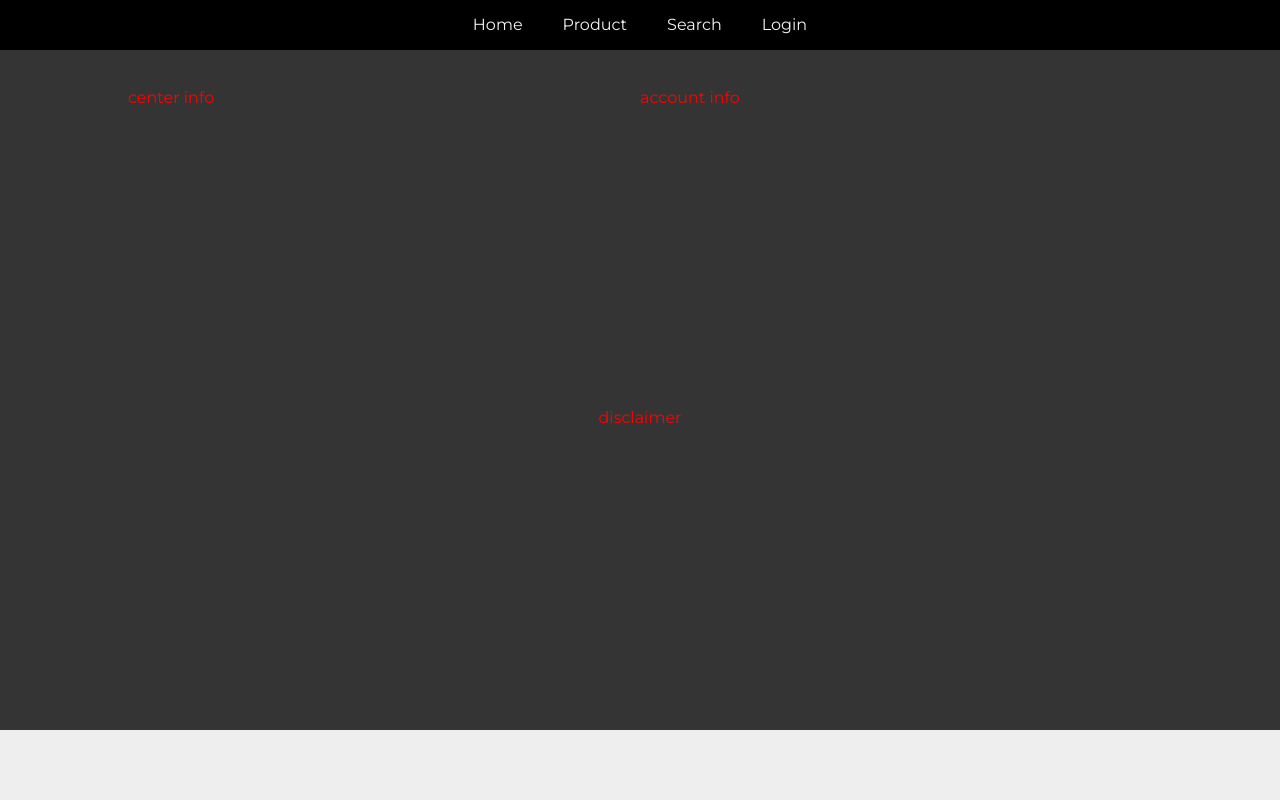
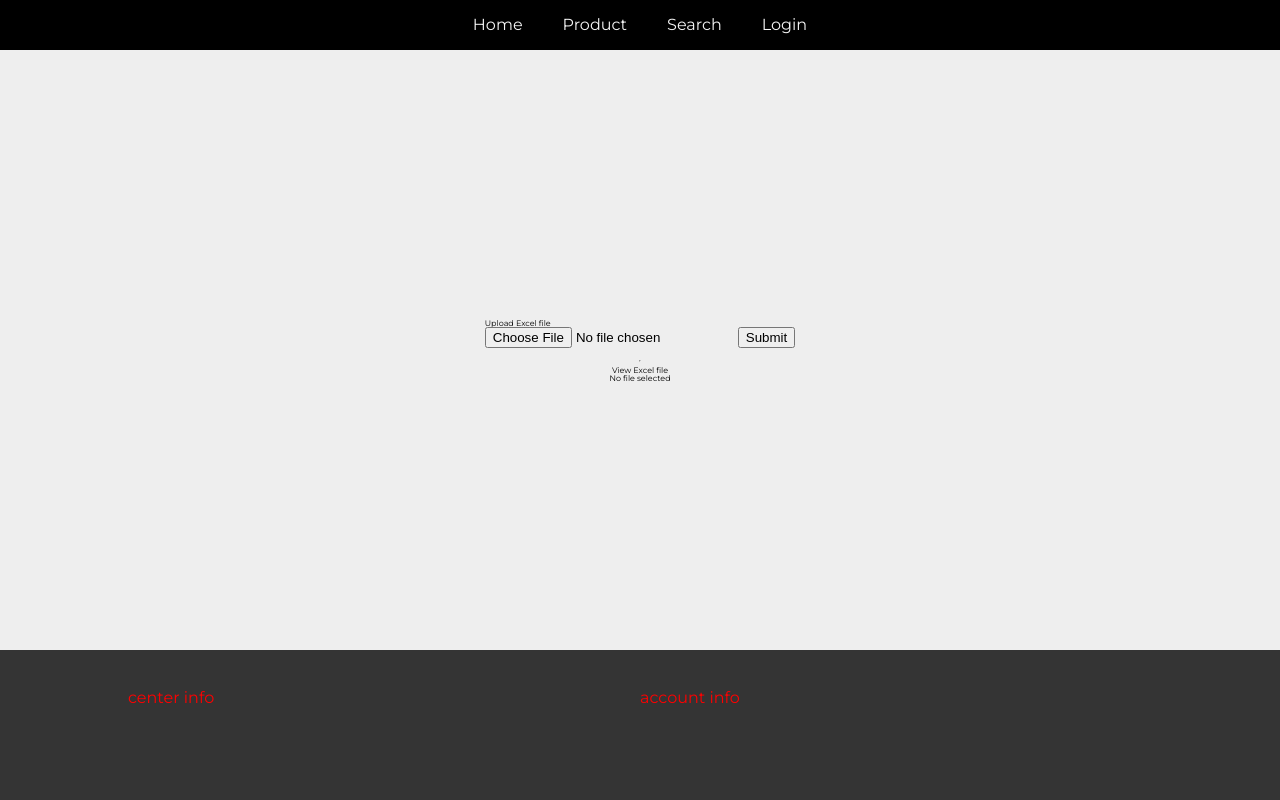
Before and after one commit to azerckid/reactjs-subpurchase, a React (Create React App) app: page /excel in a window 1280 px wide. Shown: the top 800 px of the page. Built offline with nearby package versions, Linux system fonts and the light colour scheme.

Commit message:
1. add excel import

```diff
--- a/package.json
+++ b/package.json
@@ -15,7 +15,8 @@
     "react-scripts": "5.0.1",
     "styled-components": "^6.0.7",
     "swiper": "^10.0.0",
-    "web-vitals": "^2.1.4"
+    "web-vitals": "^2.1.4",
+    "xlsx": "^0.18.5"
   },
   "scripts": {
     "start": "react-scripts start",
--- a/src/Router.js
+++ b/src/Router.js
@@ -7,6 +7,7 @@ import Product from "./scene/Product";
 import Search from "./scene/Search";
 import Login from "./scene/Login";
 import SingUp from "./scene/SignUp";
+import Excel from "./scene/Excel";
 
 const Router = () => {
   return (
@@ -18,6 +19,7 @@ const Router = () => {
         <Route path="/search" element={<Search />} />
         <Route path="/login" element={<Login />} />
         <Route path="/signup" element={<SingUp />} />
+        <Route path="/excel" element={<Excel />} />
       </Routes>
       <Footer />
     </BrowserRouter>
--- /dev/null
+++ b/src/components/ExcelData.js
@@ -0,0 +1,16 @@
+import React from "react";
+import styled from "styled-components";
+import IndividualData from "./IndividualData";
+
+// eslint-disable-next-line
+const ProductContainer = styled.div``;
+
+const ExcelData = ({ excelData }) => {
+  return excelData.map((IndividualExcelData) => (
+    <tr key={IndividualExcelData.Id}>
+      <IndividualData IndividualExcelData={IndividualExcelData} />
+    </tr>
+  ));
+};
+
+export default ExcelData;
--- /dev/null
+++ b/src/components/IndividualData.js
@@ -0,0 +1,45 @@
+import React from "react";
+import styled from "styled-components";
+
+const TableContainer = styled.table`
+  width: 900px;
+  margin-bottom: 4px;
+  display: flex;
+  flex-direction: row;
+  justify-content: center;
+  align-items: center;
+  div {
+    width: 80px;
+    margin: 2px;
+    display: flex;
+    justify-content: center;
+    align-items: center;
+    /* background-color: yellowgreen; */
+  }
+`;
+
+function IndividualData({ IndividualExcelData }) {
+  return (
+    <TableContainer>
+      <div>{IndividualExcelData.Date}</div>
+      <div>{IndividualExcelData.Day}</div>
+      <div>{IndividualExcelData.FIT_ADR}</div>
+      <div>{IndividualExcelData.FIT_Ratio}</div>
+      <div>{IndividualExcelData.FIT_Ratio2}</div>
+      <div>{IndividualExcelData.FIT_Revenue}</div>
+      <div>{IndividualExcelData.FIT_Rms}</div>
+      <div>{IndividualExcelData.Group_ADR}</div>
+      <div>{IndividualExcelData.Group_Ratio}</div>
+      <div>{IndividualExcelData.Group_Ratio2}</div>
+      <div>{IndividualExcelData.Group_Revenue}</div>
+      <div>{IndividualExcelData.Group_Rms}</div>
+      <div>{IndividualExcelData.Total_ADR}</div>
+      <div>{IndividualExcelData.Total_OCCP}</div>
+      <div>{IndividualExcelData.Total_RMS}</div>
+      <div>{IndividualExcelData.Total_RevPAR}</div>
+      <div>{IndividualExcelData.Total_Revenue}</div>
+    </TableContainer>
+  );
+}
+
+export default IndividualData;
--- /dev/null
+++ b/src/scene/Excel.js
@@ -0,0 +1,146 @@
+import React, { useState } from "react";
+import styled from "styled-components";
+import * as XLSX from "xlsx";
+import Data from "../components/ExcelData";
+
+const ProductContainer = styled.div`
+  height: 600px;
+  display: flex;
+  flex-direction: column;
+  justify-content: center;
+  align-items: center;
+  font-size: 8px;
+`;
+const TableHeader = styled.div`
+  width: 900px;
+  margin-bottom: 4px;
+  display: flex;
+  flex-direction: row;
+  justify-content: center;
+  align-items: center;
+  div {
+    width: 80px;
+    margin: 2px;
+    display: flex;
+    justify-content: center;
+    align-items: center;
+    background-color: yellowgreen;
+  }
+`;
+
+const Excel = () => {
+  const [excelFile, setExcelFile] = useState(null); // [file, setFile]
+  const [excelFileError, setExcelFileError] = useState(null); // [error, setError
+  const [excelData, setExcelData] = useState(null);
+
+  const fileTypes = [
+    "application/vnd.ms-excel",
+    "application/vnd.openxmlformats-officedocument.spreadsheetml.sheet",
+  ];
+  const handleFile = (e) => {
+    const file = e.target.files[0];
+    if (!file) {
+      console.log("No file selected");
+    } else if (file) {
+      console.log("fileType", file.type);
+      if (fileTypes.includes(file.type)) {
+        // console.log("file", file);
+        const reader = new FileReader();
+        reader.readAsBinaryString(file);
+        reader.onload = (event) => {
+          setExcelFileError(null);
+          setExcelFile(event.target.result);
+          const data = event.target.result;
+          const workbook = XLSX.read(data, {
+            type: "binary",
+          });
+          workbook.SheetNames.forEach((sheet) => {
+            const rowObject = XLSX.utils.sheet_to_row_object_array(
+              workbook.Sheets[sheet]
+            );
+            // for (let i = 0; i < rowObject.length; i++) {
+            //   rowObject[i].id = i + 1;
+            // }
+            // const test = rowObject[0];
+            // console.log("test", test.__EMPTY_1.replace(/\s/g, ""));
+
+            setExcelData(rowObject);
+            console.log("rowObject", rowObject);
+          });
+        };
+      } else if (!fileTypes.includes(file.type)) {
+        console.log("Please select Excel format");
+        setExcelFileError("Please select Excel format");
+        alert("Please select Excel format");
+        setExcelFile(null);
+      }
+    }
+  };
+  const handleSubmit = (e) => {
+    e.preventDefault();
+    if (excelFile !== null) {
+      const workbook = XLSX.read(excelFile, {
+        type: "buffer",
+      });
+      const workSheetName = workbook.SheetNames[0];
+      const workSheet = workbook.Sheets[workSheetName];
+      const data = XLSX.utils.sheet_to_json(workSheet);
+      setExcelData(data);
+      console.log("data", data);
+    } else {
+      setExcelData(null);
+      console.log("Please select Excel file");
+      alert("Please select Excel file");
+    }
+  };
+
+  return (
+    <ProductContainer>
+      <div>
+        <form onSubmit={handleSubmit}>
+          <label>Upload Excel file</label>
+          <br></br>
+          <input type="file" onChange={handleFile}></input>
+          {excelFileError && <div>{excelFileError}</div>}
+          <button type="submit">Submit</button>
+        </form>
+      </div>
+      <br></br>
+      <hr></hr>
+      <h5>View Excel file</h5>
+      <div>
+        {excelData === null && <>No file selected</>}
+        {excelData !== null && (
+          <div>
+            <table>
+              <TableHeader>
+                <div>Date</div>
+                <div>Day</div>
+                <div>FADR</div>
+                <div>FRatio</div>
+                <div>FRatio2</div>
+                <div>FRev</div>
+                <div>FRms</div>
+                <div>GADR</div>
+                <div>GRatio</div>
+                <div>GRat2</div>
+                <div>GReve</div>
+                <div>GRms</div>
+                <div>ToDR</div>
+                <div>TOCCP</div>
+                <div>TotalRMS</div>
+                <div>TotalPAR</div>
+                <div>TotalRev</div>
+              </TableHeader>
+              <tbody>
+                <Data excelData={excelData} />
+              </tbody>
+            </table>
+          </div>
+        )}
+      </div>
+    </ProductContainer>
+  );
+};
+
+export default Excel;
```
Also changed, not shown: 1 other file (tests, documents, lock files or other folders).
